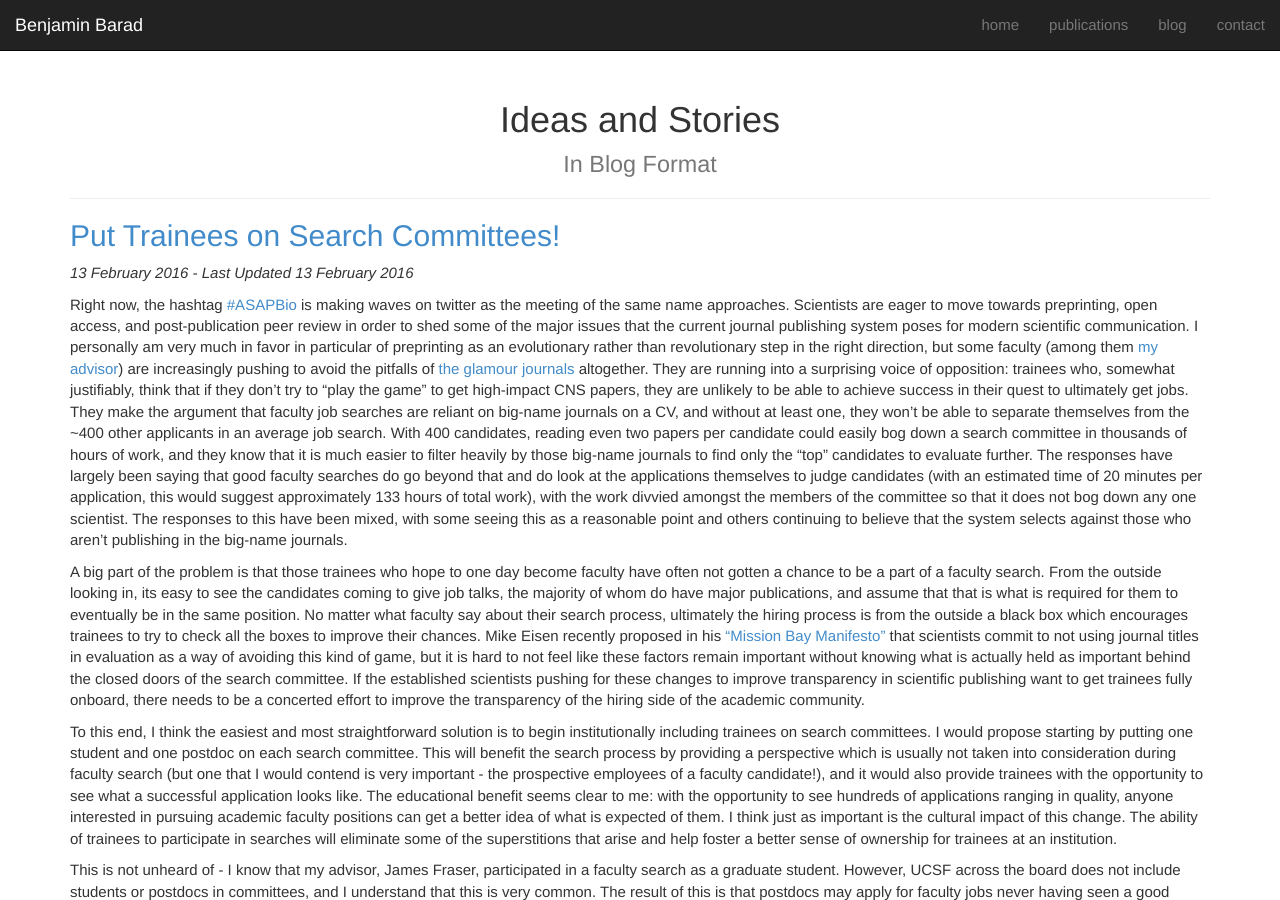
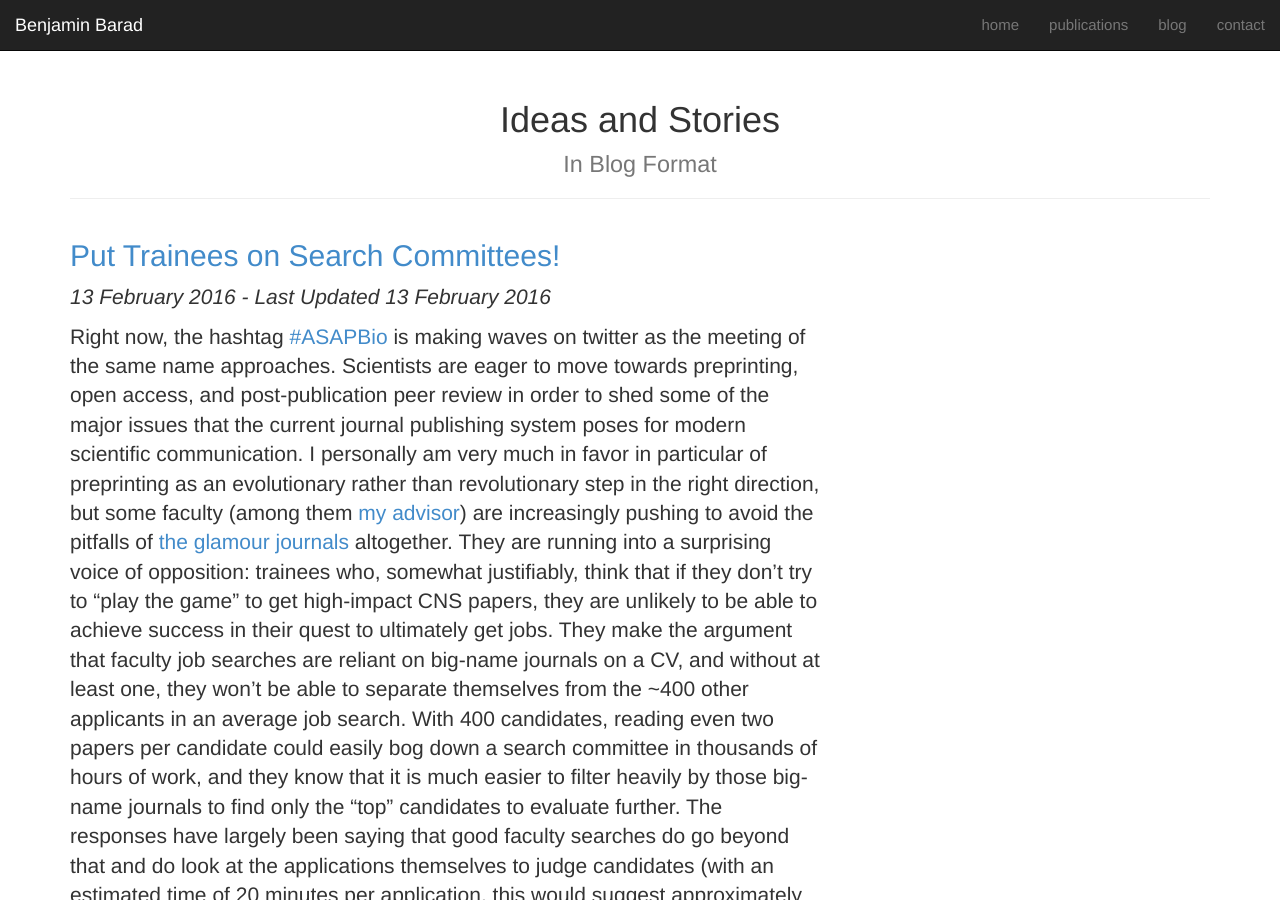
Before and after one commit to bbarad/bbarad.github.io, a Jekyll site: the page built from blog/index.html, in a window 1280 px wide and 900 px high. Built offline with Jekyll 4.4.1, drawn with Linux system fonts in a browser that asks for light colours; nearby versions of some CDN libraries; the list of posts is cut into pages by our own code.

Commit message:
update to blog

```diff
--- a/blog/index.html
+++ b/blog/index.html
@@ -7,6 +7,8 @@ group: blog
 <div class="page-header"><h1 class="text-center"> Ideas and Stories <br><small>In Blog Format</small> </h1></div>
 <!-- This loops through the paginated posts -->
 {% for post in paginator.posts %}
+<div class="row">
+<div class="col-sm-8 lead">
   <h2><a href="{{ post.url }}">{{ post.title }}</a></h2>
   <p class="author">
     {% if post.updated %}
@@ -16,12 +18,18 @@ group: blog
     {% endif %}
   </p>
   <div class="content">
+
     {{ post.content | split:'<!--break-->' | first }}
+
     {% if post.content contains '<!--break-->' %}
       <a href="{{ post.url }}">read more</a>
     {% endif %}
   </div>
   <hr>
+</div>
+</div>
+ <div class="clearfix visible-xs-block"></div>
+
 {% endfor %}
 
 <!-- This makes links to other paginator pages -->
```
